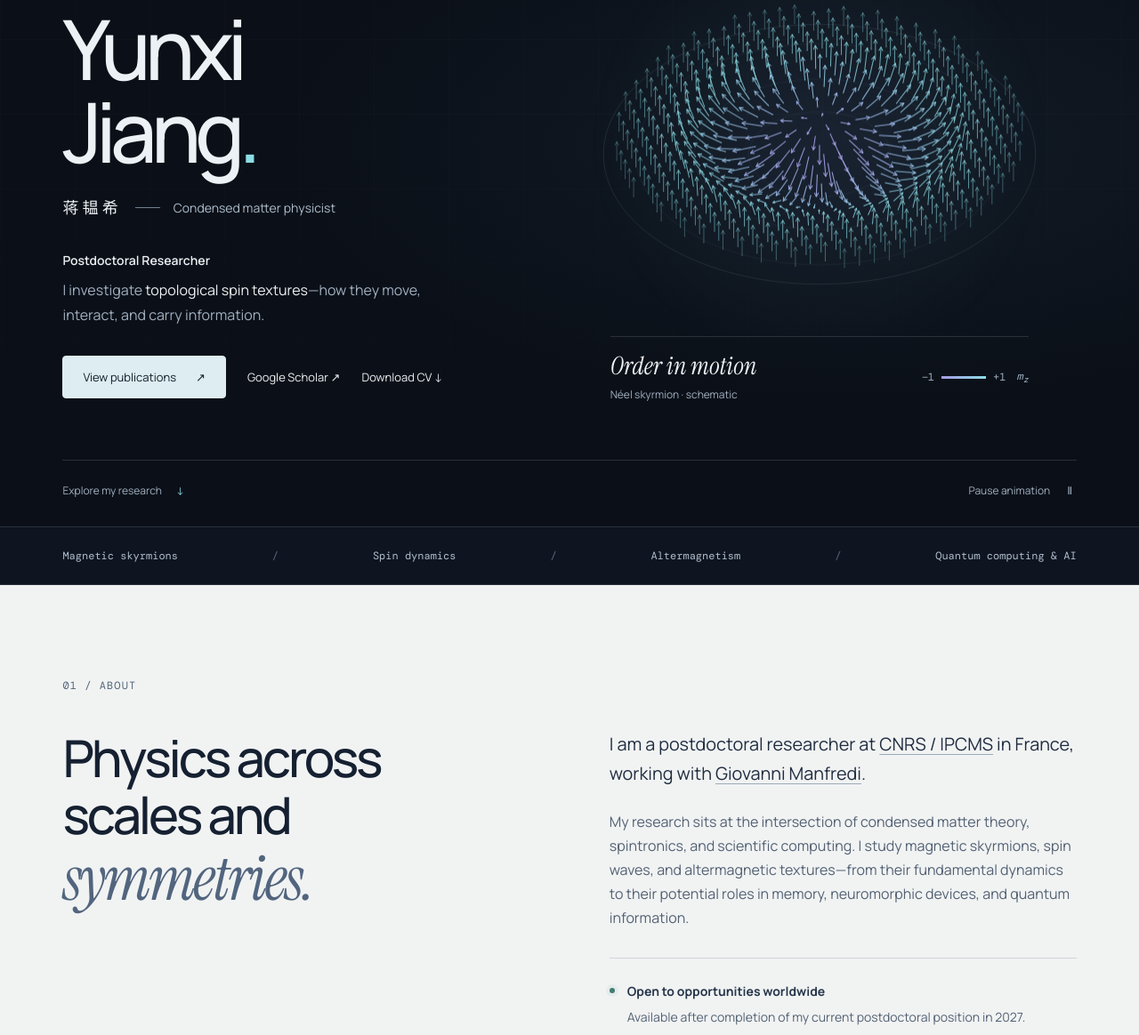
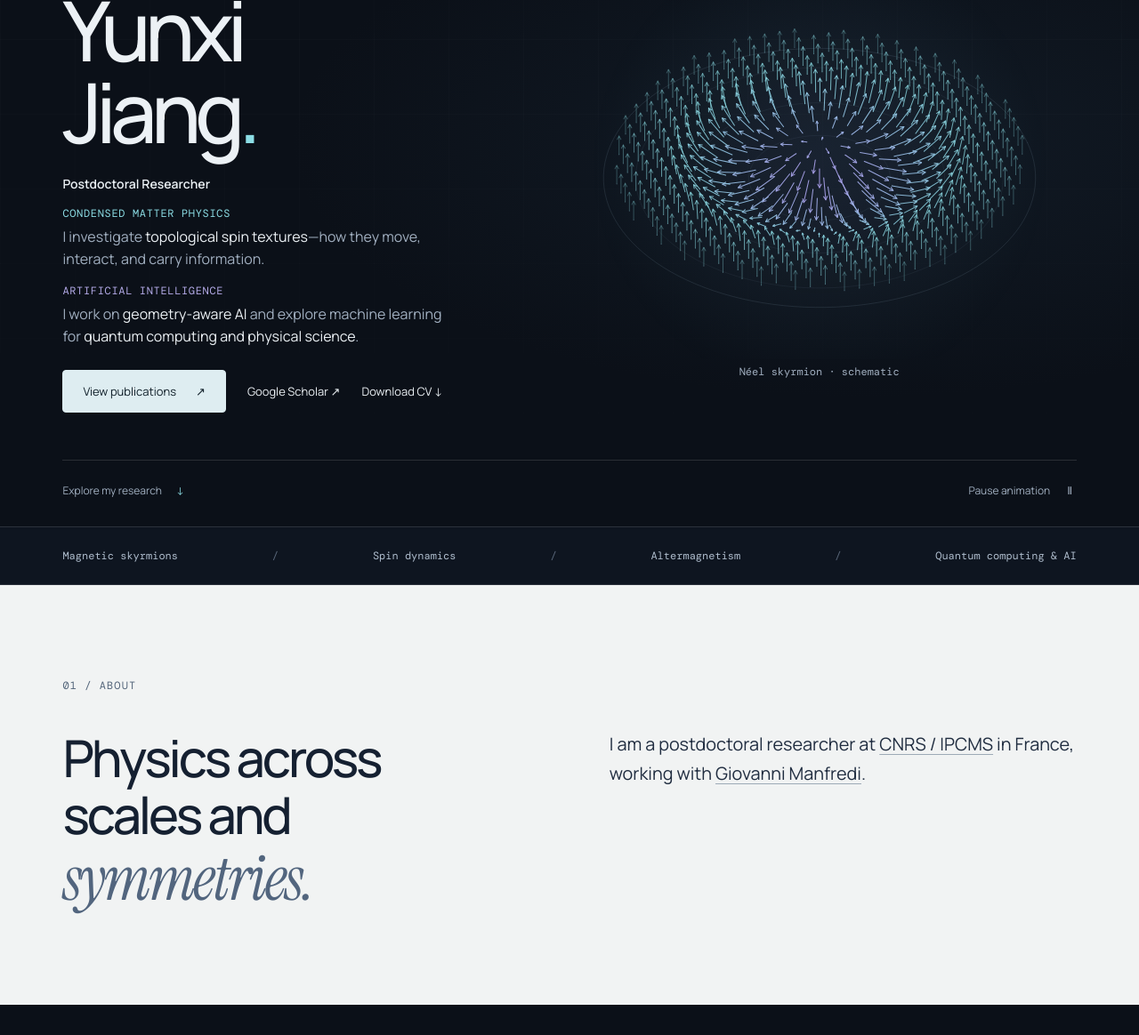
Before and after one commit to Yunxi-Jiang/Yunxi-Jiang.github.io, a plain HTML site: page index.html in a window 1280 px wide. Shown: the part 208-1372 px from the top of the page at 89% size. Drawn offline with nearby package versions, Linux system fonts and the light colour scheme.

Commit message:
Separate physics and AI introduction and simplify homepage copy

```diff
--- a/index.html
+++ b/index.html
@@ -24,7 +24,7 @@
       href="https://fonts.googleapis.com/css2?family=DM+Mono:wght@400;500&family=Instrument+Serif:ital@0;1&family=Manrope:wght@400;500;600;700&display=swap"
       rel="stylesheet"
     />
-    <link rel="stylesheet" href="styles.css?v=20261005.1" />
+    <link rel="stylesheet" href="styles.css?v=20261005.3" />
   </head>
   <body>
     <a class="skip-link" href="#main">Skip to content</a>
@@ -48,14 +48,23 @@
           <p class="hero-kicker"><span class="status-dot"></span> CNRS / IPCMS · France</p>
           <div class="hero-title-wrap">
             <h1 id="hero-title"><span>Yunxi</span> <span>Jiang<span class="name-period">.</span></span></h1>
-            <p class="hero-cn"><span lang="zh">蒋韫希</span><span class="identity-rule"></span>Condensed matter physicist</p>
           </div>
           <div class="hero-copy">
             <p class="hero-role">Postdoctoral Researcher</p>
-            <p>
-              I investigate <em>topological spin textures</em>—how they move,
-              interact, and carry information.
-            </p>
+            <div class="hero-focus">
+              <h2>Condensed matter physics</h2>
+              <p>
+                I investigate <em>topological spin textures</em>—how they move,
+                interact, and carry information.
+              </p>
+            </div>
+            <div class="hero-focus hero-focus-ai">
+              <h2>Artificial intelligence</h2>
+              <p>
+                I work on <em>geometry-aware AI</em> and explore machine learning
+                for <em>quantum computing and physical science</em>.
+              </p>
+            </div>
           </div>
           <div class="hero-actions" aria-label="Profile links">
             <a class="button button-primary" href="#publications">View publications <span>↗</span></a>
@@ -70,10 +79,7 @@
         </div>
         <figure class="spin-lab" data-field>
           <canvas id="spin-canvas" data-physics="skyrmion" role="img" aria-label="Schematic three-dimensional view of a Néel skyrmion. Arrows represent local magnetization, with a reversed core.">Schematic of a Néel skyrmion spin texture.</canvas>
-          <figcaption class="field-caption">
-            <span><strong>Order in motion</strong><small>Néel skyrmion · schematic</small></span>
-            <span class="field-legend" aria-label="Color represents out-of-plane magnetization from minus one to plus one">−1 <i></i> +1 <em>m<sub>z</sub></em></span>
-          </figcaption>
+          <figcaption class="field-caption">Néel skyrmion · schematic</figcaption>
         </figure>
         <div class="hero-bottom">
           <a class="text-link" href="#research">Explore my research <span>↓</span></a>
@@ -108,20 +114,6 @@
                 >Giovanni Manfredi</a
               >.
             </p>
-            <p>
-              My research sits at the intersection of condensed matter theory,
-              spintronics, and scientific computing. I study magnetic skyrmions,
-              spin waves, and altermagnetic textures—from their fundamental
-              dynamics to their potential roles in memory, neuromorphic devices,
-              and quantum information.
-            </p>
-            <div class="open-note">
-              <span class="status-dot"></span>
-              <div>
-                <strong>Open to opportunities worldwide</strong>
-                <p>Available after completion of my current postdoctoral position in 2027.</p>
-              </div>
-            </div>
           </div>
         </div>
       </section>
--- a/styles.css
+++ b/styles.css
@@ -59,12 +59,12 @@ a:hover { color: var(--cyan); }
 .hero h1 { font-size: clamp(5rem, 7.7vw, 8.4rem); font-weight: 500; line-height: .99; letter-spacing: -.075em; }
 .hero h1 > span { display: block; }
 .name-period { color: var(--cyan); }
-.hero-cn { display: flex; flex-wrap: wrap; align-items: center; gap: 15px; margin-top: 25px; font-size: .875rem; color: #aebdcc; }
-.hero-cn [lang] { font-size: 1.125rem; letter-spacing: .23em; color: var(--text); }
-.identity-rule { width: 28px; height: 1px; background: #708090; }
-.hero-copy { max-width: 405px; margin-top: 32px; }
-.hero-copy p { color: var(--muted); line-height: 1.75; }
-.hero-copy .hero-role { font-size: .875rem; color: var(--text); font-weight: 600; margin-bottom: 7px; }
+.hero-copy { max-width: 430px; margin-top: 32px; }
+.hero-copy p { color: var(--muted); line-height: 1.6; }
+.hero-copy .hero-role { font-size: .875rem; color: var(--text); font-weight: 600; margin-bottom: 14px; }
+.hero-focus + .hero-focus { margin-top: 14px; }
+.hero-focus h2 { margin-bottom: 5px; font-family: var(--mono); font-size: .75rem; line-height: 1.4; font-weight: 400; letter-spacing: .055em; text-transform: uppercase; color: var(--cyan); }
+.hero-focus-ai h2 { color: #b3aae7; }
 .hero-copy em { color: var(--text); font-style: normal; }
 .hero-actions { display: flex; flex-wrap: wrap; align-items: center; gap: 17px 24px; margin-top: 32px; }
 .hero-actions > a { font-size: .8125rem; padding-block: 9px; }
@@ -75,12 +75,7 @@ a:hover { color: var(--cyan); }
 .button-ghost:hover { border-color: currentColor; }
 .spin-lab { min-width: 0; width: 100%; max-width: 670px; align-self: center; justify-self: start; position: relative; }
 #spin-canvas { aspect-ratio: 1.1; height: auto; }
-.field-caption { display: flex; align-items: center; justify-content: space-between; gap: 16px; max-width: 470px; margin: 0 auto; padding-top: 16px; border-top: 1px solid var(--line); }
-.field-caption strong { display: block; font-family: var(--serif); font-style: italic; font-weight: 400; font-size: 1.75rem; line-height: 1.2; }
-.field-caption small { display: block; margin-top: 6px; font-size: .75rem; color: var(--muted); }
-.field-legend { display: flex; align-items: center; gap: 8px; font-family: var(--mono); font-size: .75rem; color: var(--muted); white-space: nowrap; }
-.field-legend i { display: inline-block; width: 50px; height: 3px; background: linear-gradient(90deg, var(--violet), var(--cyan)); }
-.field-legend em { margin-left: 4px; }
+.field-caption { max-width: 470px; margin: 4px auto 0; text-align: center; font-family: var(--mono); font-size: .75rem; color: var(--muted); }
 .hero-bottom { position: absolute; bottom: 24px; left: var(--gutter); right: var(--gutter); display: flex; align-items: center; justify-content: space-between; gap: 16px; padding-top: 18px; border-top: 1px solid var(--line); }
 .text-link, .motion-toggle { font-size: .75rem; color: var(--muted); }
 .text-link span { margin-left: 14px; color: var(--cyan); }
@@ -97,13 +92,9 @@ a:hover { color: var(--cyan); }
 .display-title { font-size: clamp(2.65rem, 4.5vw, 4.9rem); font-weight: 500; letter-spacing: -.055em; line-height: 1.11; }
 .display-title span { font-family: var(--serif); font-size: 1.23em; font-weight: 400; font-style: italic; letter-spacing: -.035em; color: #52657e; }
 .intro-body { color: #536173; }
-.intro-body .lead { margin-bottom: 24px; font-size: clamp(1.125rem, 1.55vw, 1.5rem); line-height: 1.65; color: #202d40; }
+.intro-body .lead { font-size: clamp(1.125rem, 1.55vw, 1.5rem); line-height: 1.65; color: #202d40; }
 .intro-body a { text-decoration: underline; text-decoration-color: #9daab7; text-underline-offset: 4px; }
 .intro-body a:hover { color: #346782; }
-.open-note { display: flex; gap: 14px; margin-top: 30px; padding: 23px 0 0; border-top: 1px solid #182d4226; }
-.open-note .status-dot { margin-top: 10px; background: #437d75; box-shadow: 0 0 0 4px #437d7510; }
-.open-note strong { font-size: .875rem; color: #25354a; }
-.open-note p { margin-top: 4px; font-size: .875rem; }
 .section-heading { display: grid; grid-template-columns: 1fr 1fr; gap: 20px 60px; margin-bottom: 42px; align-items: end; }
 .section-heading .section-index { grid-column: 1 / -1; margin-bottom: 7px; }
 .section-heading h2, .publications-head h2 { font-size: clamp(2.3rem, 3.5vw, 3.7rem); font-weight: 500; line-height: 1.15; letter-spacing: -.045em; }
@@ -189,27 +180,27 @@ footer { display: flex; flex-wrap: wrap; justify-content: space-between; gap: 12
   .hero-actions { gap: 12px 20px; }
   .hero-actions .button { flex-basis: 100%; width: max-content; flex-grow: 0; }
   .hero h1 { font-size: clamp(4.7rem, 8.5vw, 6.9rem); }
-  .field-caption { flex-direction: column; align-items: flex-start; width: 85%; }
   .research-grid { gap: 22px; }
 }
 @media (min-width: 801px) and (max-height: 850px) {
   .hero { padding-top: 110px; padding-bottom: 90px; }
+  .hero-title-wrap { margin-top: 26px; }
   .hero h1 { font-size: clamp(4.5rem, 7.3vw, 7.5rem); }
+  .hero-copy, .hero-actions { margin-top: 24px; }
   #spin-canvas { aspect-ratio: 1.35; }
 }
 @media (min-width: 801px) and (max-height: 700px) {
   .hero { padding-top: 94px; padding-bottom: 82px; }
-  .hero-title-wrap { margin-top: 24px; }
-  .hero h1 { font-size: clamp(4.3rem, 6.6vw, 6.4rem); }
-  .hero-cn { margin-top: 18px; }
-  .hero-copy, .hero-actions { margin-top: 24px; }
+  .hero-title-wrap { margin-top: 18px; }
+  .hero h1 { font-size: clamp(3.75rem, 6vw, 5.9rem); }
+  .hero-copy { margin-top: 18px; }
+  .hero-copy p { line-height: 1.5; }
+  .hero-actions { margin-top: 20px; }
   #spin-canvas { aspect-ratio: 1.45; }
 }
 @media (max-width: 800px) {
   .hero { grid-template-columns: 1fr 1fr; }
   .hero h1 { font-size: 4.9rem; }
-  .hero-cn { font-size: .75rem; gap: 9px; }
-  .identity-rule { width: 16px; }
   .research-grid { grid-template-columns: 1fr; gap: 42px; }
   .research-card { display: grid; grid-template-columns: 1fr 1.2fr; gap: 14px 26px; padding-top: 20px; }
   .card-visual { grid-row: 1 / 4; margin: 0; aspect-ratio: 1; border-bottom: 0; }
@@ -233,16 +224,11 @@ footer { display: flex; flex-wrap: wrap; justify-content: space-between; gap: 12
   .hero h1 { font-size: clamp(4.5rem, 18vw, 6.1rem); }
   .hero h1 > span { display: inline; }
   .hero h1 > span:last-child { display: block; }
-  .hero-cn { font-size: .8125rem; margin-top: 20px; }
   .hero-copy { margin-top: 23px; }
   .hero-actions { margin-top: 25px; gap: 14px 22px; }
   .hero-actions .button { flex-basis: 100%; justify-content: space-between; }
   .spin-lab { max-width: 410px; justify-self: center; }
   #spin-canvas { aspect-ratio: 1.35; }
-  .field-caption { width: 100%; flex-direction: row; align-items: center; }
-  .field-caption strong { font-size: 1.5rem; }
-  .field-legend { gap: 5px; }
-  .field-legend i { width: 34px; }
   .hero-bottom { left: 24px; right: 24px; bottom: 20px; }
   .ticker-track { justify-content: center; gap: 9px 16px; padding: 20px 24px; }
   .ticker-track i { display: none; }
```
